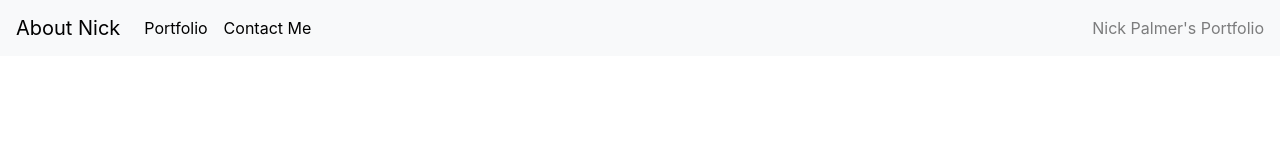
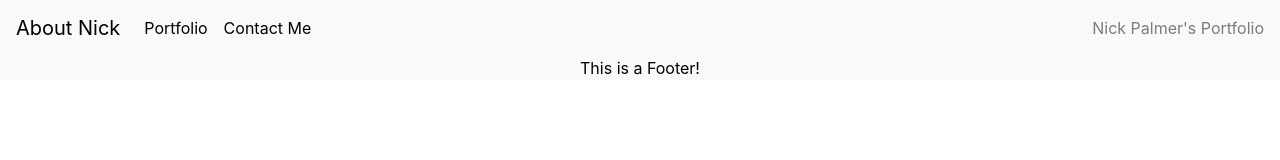
Before and after one commit to djlongarms/React-Portfolio, a React (Create React App) app: page /react-portfolio/contact in a window 1280 px wide. Shown: the top 160 px of the page. Built offline with nearby package versions, Linux system fonts and the light colour scheme.

Commit message:
created basics for footer

```diff
--- a/package.json
+++ b/package.json
@@ -7,6 +7,7 @@
     "@testing-library/react": "^11.2.6",
     "@testing-library/user-event": "^12.8.3",
     "bootstrap": "^4.6.0",
+    "mdbreact": "^5.0.2",
     "react": "^17.0.2",
     "react-dom": "^17.0.2",
     "react-router-dom": "^5.2.0",
--- a/src/App.js
+++ b/src/App.js
@@ -4,6 +4,7 @@ import {
   Switch,
 } from 'react-router-dom'
 import Header from './components/Header'
+import Footer from './components/Footer'
 import Portfolio from './pages/Portfolio'
 import Home from './pages/Home'
 import Contact from './pages/Contact'
@@ -24,6 +25,7 @@ function App() {
             <Contact />
           </Route>
         </Switch>
+        <Footer />
       </div>
     </Router>
   )
--- /dev/null
+++ b/src/components/Footer/Footer.css
@@ -0,0 +1,6 @@
+.footer {
+  flex-shrink: 0;
+  text-align: center;
+  background-color: #f8f9fa;
+  color: black;
+}
--- /dev/null
+++ b/src/components/Footer/Footer.js
@@ -0,0 +1,12 @@
+import React from "react"
+import './Footer.css'
+
+const Footer = () => {
+  return (
+    <footer className="footer">
+      This is a Footer!
+    </footer>
+  )
+}
+
+export default Footer;
--- /dev/null
+++ b/src/components/Footer/index.js
@@ -0,0 +1 @@
+export { default } from './Footer.js'
```
Also changed, not shown: 1 other file (tests, documents, lock files or other folders).
